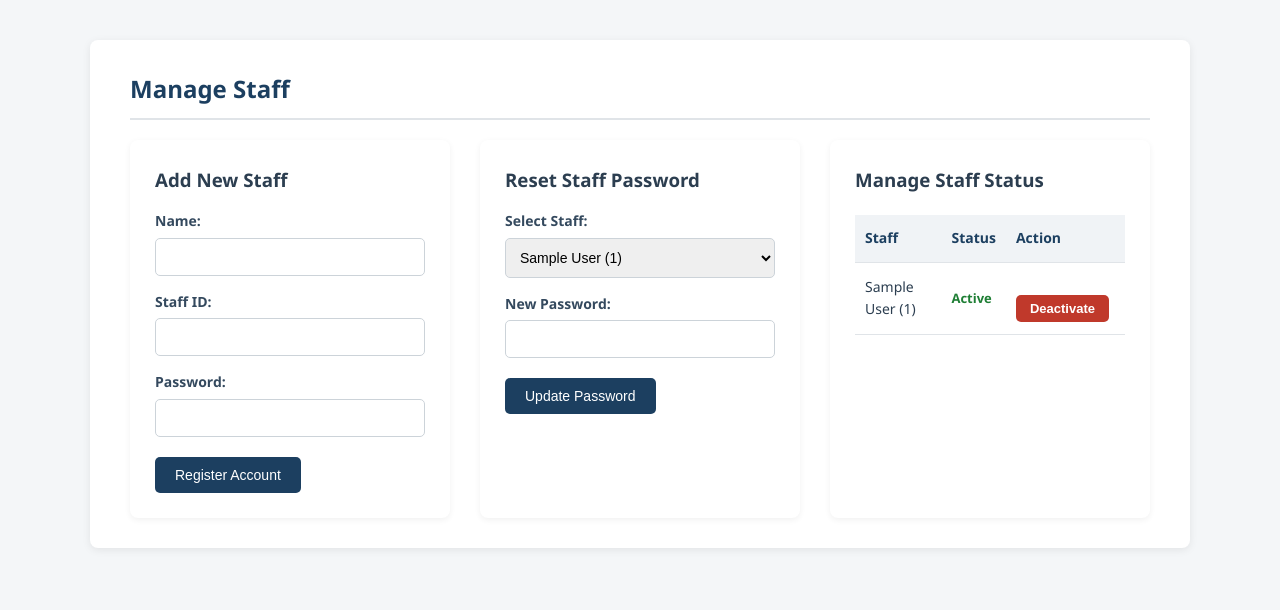
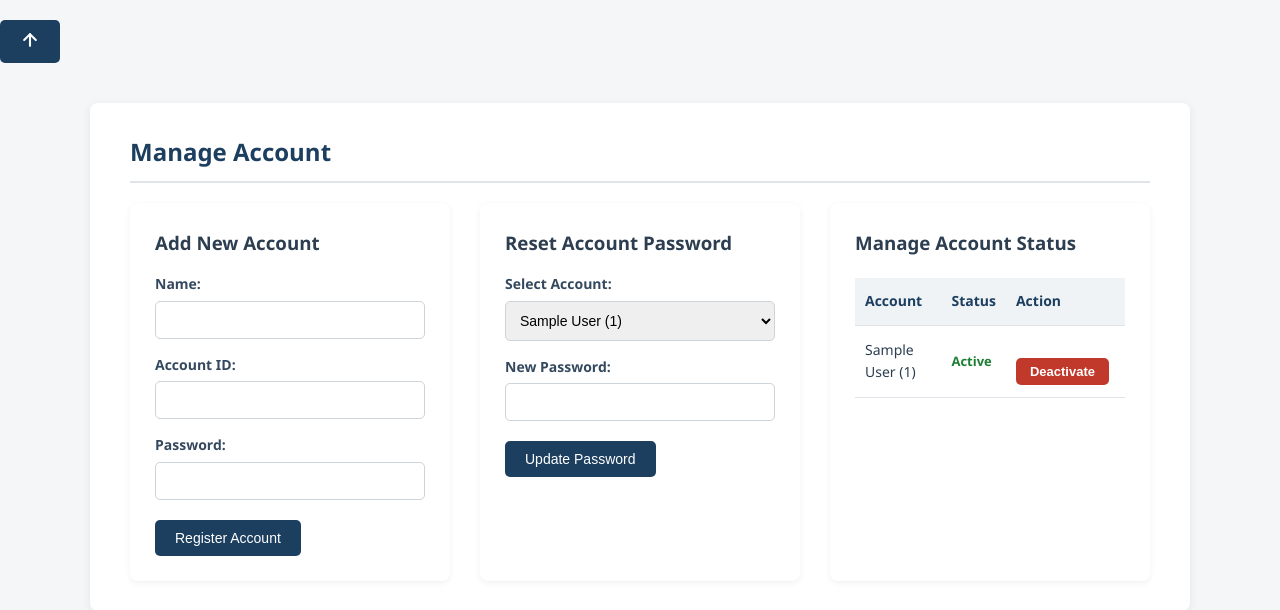
Before and after one commit to ajitaGithug/SALAM-Meeting-Room-Booking-System, a PHP site: page /register.php in a window 1280 px wide. Shown: the part 64-674 px from the top of the page. Run offline with PHP 8.4, Linux system fonts and the light colour scheme; the visitor is signed in with stand-in values (Sample User, id 1).

Commit message:
update room naming, table scroll function and staff into account

```diff
--- a/edit_booking.php
+++ b/edit_booking.php
@@ -163,8 +163,8 @@ if ($_SERVER["REQUEST_METHOD"] == "POST") {
 
                 <label>Room</label>
                 <select name="room" required>
-                    <option value="Bilik Meeting" <?php if ($booking['room'] === 'Bilik Meeting') echo 'selected'; ?>>Bilik Meeting</option>
-                    <option value="Bilik Seminar" <?php if ($booking['room'] === 'Bilik Seminar') echo 'selected'; ?>>Bilik Seminar</option>
+                    <option value="Bilik Meeting" <?php if ($booking['room'] === 'Bilik Meeting') echo 'selected'; ?>>Meeting</option>
+                    <option value="Bilik Seminar" <?php if ($booking['room'] === 'Bilik Seminar') echo 'selected'; ?>>Seminar</option>
                 </select>
 
                 <div class="form-actions">
--- a/header.php
+++ b/header.php
@@ -32,6 +32,13 @@ function nav_active($page, $current) {
     </div>
 </nav>
 
+<button id="back-to-top" class="back-to-top" aria-label="Back to top">
+    <svg width="20" height="20" viewBox="0 0 24 24" fill="none" stroke="currentColor" stroke-width="2.5" stroke-linecap="round" stroke-linejoin="round">
+        <line x1="12" y1="19" x2="12" y2="5"></line>
+        <polyline points="5 12 12 5 19 12"></polyline>
+    </svg>
+</button>
+
 <script>
 document.getElementById('nav-toggle').addEventListener('click', function() {
     document.getElementById('nav-links').classList.toggle('open');
@@ -40,4 +47,14 @@ document.getElementById('nav-toggle').addEventListener('click', function() {
 window.addEventListener('scroll', function() {
     document.getElementById('navbar').classList.toggle('scrolled', window.scrollY > 8);
 });
+
+const backToTopBtn = document.getElementById('back-to-top');
+
+window.addEventListener('scroll', function() {
+    backToTopBtn.classList.toggle('visible', window.scrollY > 300);
+});
+
+backToTopBtn.addEventListener('click', function() {
+    window.scrollTo({ top: 0, behavior: 'smooth' });
+});
 </script>
--- a/login.php
+++ b/login.php
@@ -71,7 +71,7 @@ if ($_SERVER["REQUEST_METHOD"] === "POST") {
                 <div class="logo-container">
                     <img src="assets/Salam-logo.png" alt="SALAM Logo" class="login-logo" onerror="this.style.display='none'">
                 </div>
-                <h2>Welcome Back</h2>
+                <h2>Welcome</h2>
                 <p class="login-subtitle">Sign in to manage your meeting room bookings</p>
             </div>
 
@@ -167,6 +167,7 @@ if ($_SERVER["REQUEST_METHOD"] === "POST") {
                 </div>
 
                 <!-- Remember Staff ID Checkbox -->
+                <!--
                 <div class="form-utilities">
                     <label class="checkbox-container">
                         <input type="checkbox" id="remember-me">
@@ -174,6 +175,7 @@ if ($_SERVER["REQUEST_METHOD"] === "POST") {
                         <span class="checkbox-text">Remember my Staff ID</span>
                     </label>
                 </div>
+                -->
 
                 <!-- Submit Button -->
                 <button type="submit" id="login-btn" class="login-btn">
@@ -183,7 +185,7 @@ if ($_SERVER["REQUEST_METHOD"] === "POST") {
             </form>
         </div>
 
-        <p class="login-footer">SALAM Meeting/Seminar Room Booking System &bull; Secure Portal</p>
+        <p class="login-footer">SALAM Meeting/Seminar Room Booking System &bull;</p>
     </div>
 
     <!-- Intuitive Interactions Script -->
--- a/register.php
+++ b/register.php
@@ -10,7 +10,7 @@ require "config.php";
 $register_message = "";
 $reset_message = "";
 
-// Handle new staff registration
+// Handle new Account registration
 if ($_SERVER["REQUEST_METHOD"] == "POST" && isset($_POST['action']) && $_POST['action'] === 'register') {
     $staff_name = $_POST['staff_name'];
     $staff_id   = $_POST['staff_id'];
@@ -82,19 +82,19 @@ $users_result = $conn->query("SELECT staff_id, staff_name, status FROM users ORD
 <!DOCTYPE html>
 <html>
 <head>
-    <title>Manage Staff - SALAM</title>
+    <title>Manage Account - SALAM</title>
     <link rel="stylesheet" href="style.css">
 </head>
 <body>
     <?php include 'header.php'; ?>
 
         <div class="container">
-        <h2>Manage Staff</h2>
+        <h2>Manage Account</h2>
 
         <div class="dashboard">
 
             <div class="card">
-                <h3>Add New Staff</h3>
+                <h3>Add New Account</h3>
                 <?php if ($register_message): ?>
                     <div class="success"><?php echo htmlspecialchars($register_message); ?></div>
                 <?php endif; ?>
@@ -104,7 +104,7 @@ $users_result = $conn->query("SELECT staff_id, staff_name, status FROM users ORD
                     <label>Name:</label>
                     <input type="text" name="staff_name" required>
 
-                    <label>Staff ID:</label>
+                    <label>Account ID:</label>
                     <input type="text" name="staff_id" required>
 
                     <label>Password:</label>
@@ -115,14 +115,14 @@ $users_result = $conn->query("SELECT staff_id, staff_name, status FROM users ORD
             </div>
 
             <div class="card">
-                <h3>Reset Staff Password</h3>
+                <h3>Reset Account Password</h3>
                 <?php if ($reset_message): ?>
                     <div class="success"><?php echo htmlspecialchars($reset_message); ?></div>
                 <?php endif; ?>
                 <form method="POST">
                     <input type="hidden" name="action" value="reset">
 
-                    <label>Select Staff:</label>
+                    <label>Select Account:</label>
                     <select name="staff_id" required>
                         <?php
                         $users_result->data_seek(0);
@@ -142,13 +142,13 @@ $users_result = $conn->query("SELECT staff_id, staff_name, status FROM users ORD
             </div>
 
             <div class="card">
-                <h3>Manage Staff Status</h3>
+                <h3>Manage Account Status</h3>
                 <?php if ($toggle_message): ?>
                     <div class="success"><?php echo htmlspecialchars($toggle_message); ?></div>
                 <?php endif; ?>
 
                 <table>
-                    <tr><th>Staff</th><th>Status</th><th>Action</th></tr>
+                    <tr><th>Account</th><th>Status</th><th>Action</th></tr>
                     <?php
                     $users_result->data_seek(0);
                     while ($u = $users_result->fetch_assoc()):
--- a/style.css
+++ b/style.css
@@ -1115,3 +1115,22 @@ button:active {
 .cancel-link:hover {
     color: #c0392b;
 }
+
+/* === table scroll === */
+.table-scroll-wrapper {
+    max-height: 480px;
+    overflow-y: auto;
+    overflow-x: auto;
+    border: 1px solid #e0e4e8;
+    border-radius: 8px;
+}
+
+.table-scroll-wrapper table {
+    margin-top: 0;
+}
+
+.table-scroll-wrapper thead th {
+    position: sticky;
+    top: 0;
+    z-index: 10;
+}
```
Also changed, not shown: homepage.php (+11 -5 lines), my_bookings.php (+7 -1 lines), view_bookings.php (+13 -13 lines).
